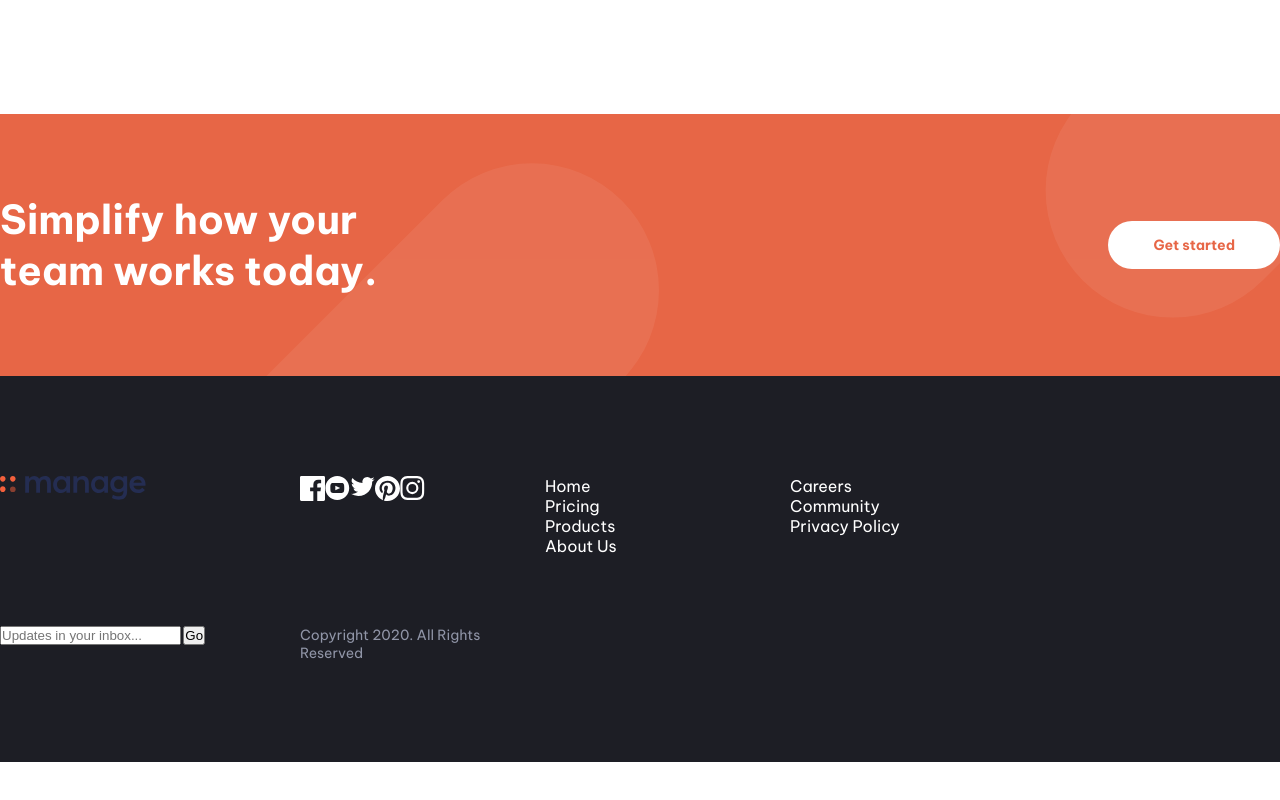
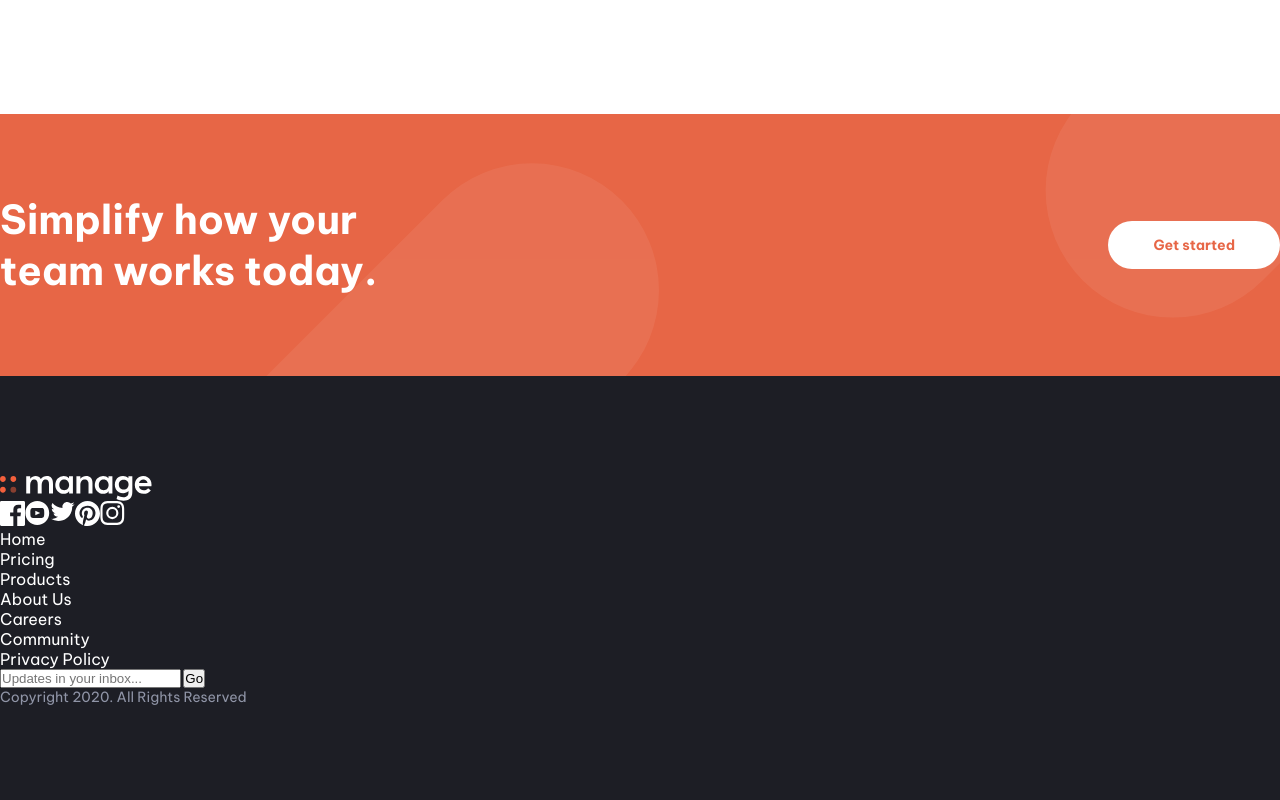
Before and after one commit to RichardVerbraak/manage-landing-site, a plain HTML site: page index.html in a window 1280 px wide. Shown: the part 2536-3336 px from the top of the page. Before the commit the page ends 3298 px from the top, so only its background shows below. Drawn offline with Linux system fonts and the light colour scheme.

Commit message:
Added a second SVG where the color of the logo is white, couldn't find anyway to target the SVG and just use CSS fill

```diff
--- a/index.html
+++ b/index.html
@@ -175,7 +175,11 @@
 
 		<footer class="section-footer">
 			<div class="footer">
-				<svg class="footer__logo"></svg>
+				<img
+					class="footer__logo"
+					src="./images/logo-white.svg"
+					alt="Company logo"
+				/>
 				<ul class="social-media">
 					<li>
 						<img
@@ -240,17 +244,3 @@
 		</footer>
 	</body>
 </html>
-
-<!-- Could maybe get away with this as a solution for the background? -->
-<!-- <div class="background">&nbsp;</div> -->
-
-<!--  Get Started Simplify
-		how your team works today. Get Started Home Pricing Products About Us
-		Careers Community Privacy Policy Updates in your inbox… Go Copyright 2020.
-		All Rights Reserved -->
-<!-- <div class="attribution">
-			Challenge by
-			<a href="https://www.frontendmentor.io?ref=challenge" target="_blank"
-				>Frontend Mentor</a
-			>. Coded by <a href="#">Richard Verbraak</a>.
-		</div> -->
--- a/sass/layouts/_footer.scss
+++ b/sass/layouts/_footer.scss
@@ -1,6 +1,5 @@
 .footer {
 	display: grid;
-	grid-template-columns: min-content 1fr 1fr 2fr;
 
 	max-width: 144rem;
 	margin: 0 auto;
@@ -8,8 +7,7 @@
 	padding-bottom: 10rem;
 
 	&__logo {
-		background-image: url('../../images/logo.svg');
-		background-repeat: no-repeat;
+		height: 2.5rem;
 	}
 
 	&__links {
```
Also changed, not shown: css/main.css, images/logo-white.svg (added), 1 other file.
